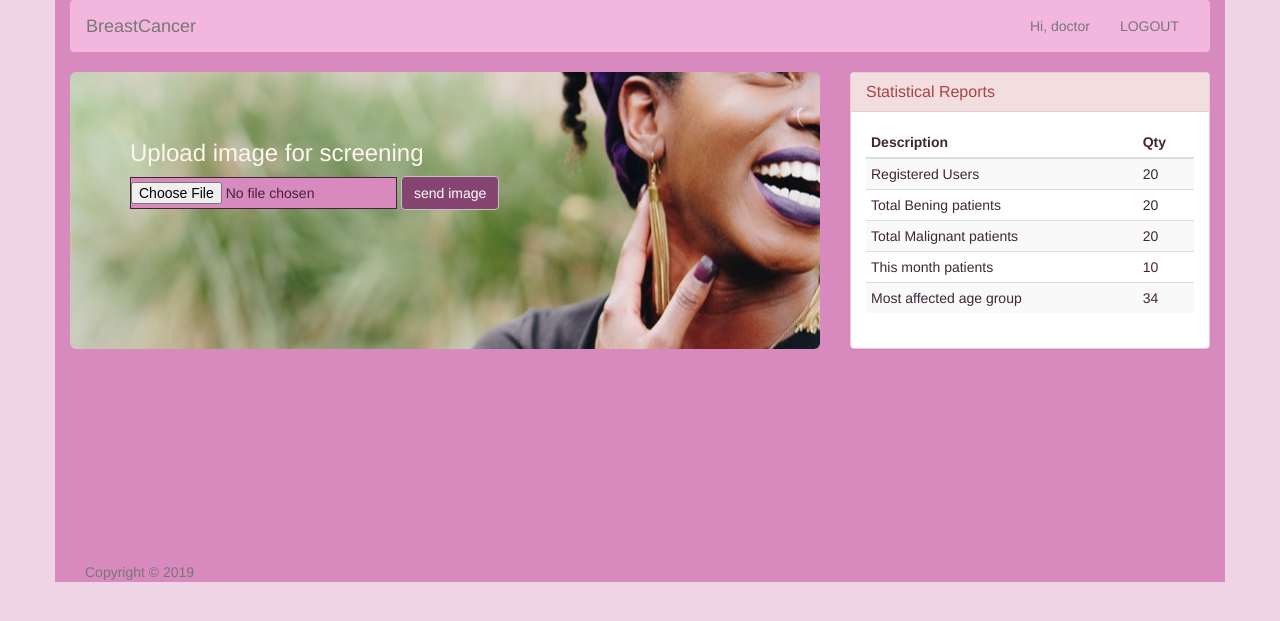
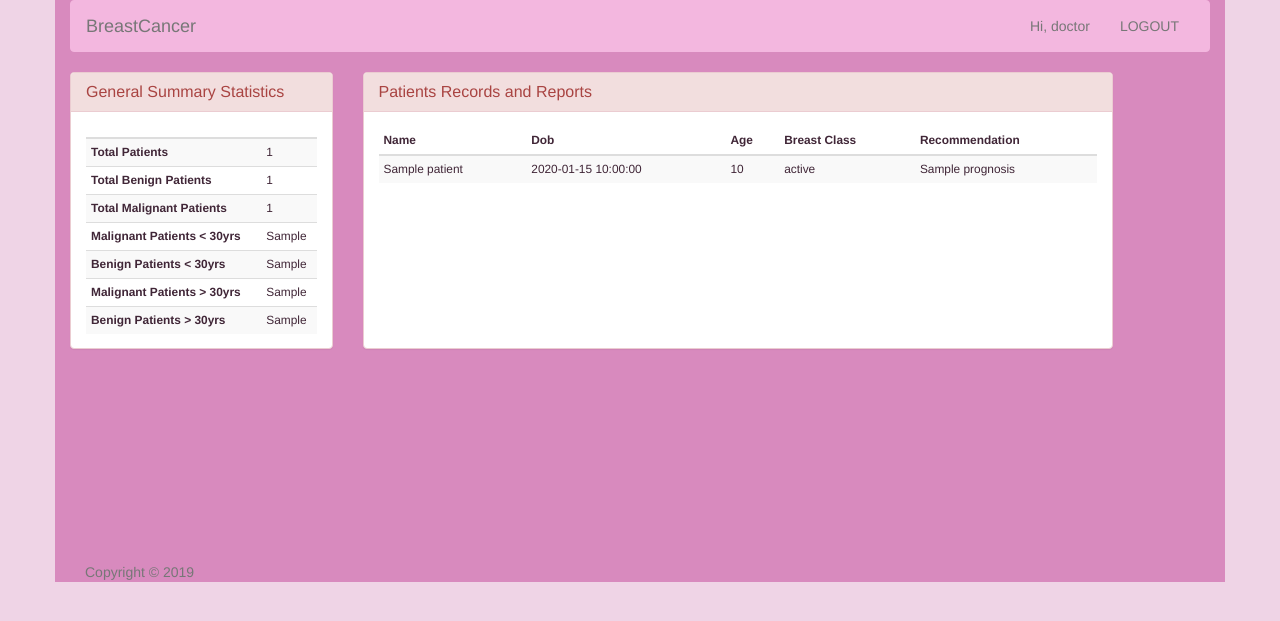
Before and after one commit to bevennyamande/breast-detection-system, a Flask app: template templates/dashboard.html in a window 1280 px wide. Shown: the top 621 px of the page. Run offline with Flask 2, Linux system fonts and the light colour scheme; a user stored in the database is signed in; the template is opened without the code that fills it: most values are stand-ins (such as "Sample title", 1, 10 or a date in 2020); some libraries are stand-ins or nearby versions.

Commit message:
working well

```diff
--- a/run.py
+++ b/run.py
@@ -12,6 +12,7 @@ from flask_bcrypt import Bcrypt
 from keras.preprocessing import image
 from keras.preprocessing.image import ImageDataGenerator
 from keras.models import load_model
+import numpy as np
 
 
 app = Flask(__name__)
@@ -46,6 +47,7 @@ class User(db.Model):
     email = db.Column('email',db.String(50),unique=True , index=True)
     role = db.Column('role',db.String(50), default='patient')
     status = db.Column('status',db.String(50), default='')
+    prognosis = db.Column('prognosis',db.String(50), default='')
     date_joined = db.Column('date_joined' , db.DateTime)
 
     def __init__(self , name ,password , email, age, dob):
@@ -117,9 +119,9 @@ def process_image_and_predict(image_path):
     result = classifier.predict(input_image)
     training_set.class_indices
     if result[0][0] == 1:
-        prediction = 'Malignant'
+        prediction = 'malignant'
     else:
-        prediction = 'Benign'
+        prediction = 'benign'
     return prediction
 
 ############################# ROUTES ###################################
@@ -141,7 +143,7 @@ def index():
 	if patient and bcrypt.check_password_hash(patient.password, pwd):
 		session['logged_in'] = True
 		login_user(patient)
-		return redirect(url_for('patient'))
+		return redirect(url_for('dashboard'))
 	flash("Wrong login credentials")
 	return render_template('index.html')
 
@@ -158,14 +160,23 @@ def create_account():
 	db.session.add(new_patient)
 	db.session.commit()
 	flash('Account created successfully')
-
 	return redirect(url_for('index'))
 
 
-@app.route('/patient')
+@app.route('/dashboard')
 @login_required
-def patient():
-	return render_template('dashboard.html')
+def dashboard():
+	patients = db.session.query(User).filter_by(role='patient').all()
+	info = {
+	        'total_patients': db.session.query(User).filter_by(role='patient').count(),
+	        'total_benign': db.session.query(User).filter_by(role='patient', status='benign').count(),
+	        'total_malignant': db.session.query(User).filter_by(role='patient', status='malignant').count(),
+	        'malignant_under_30': db.session.query(User).filter_by(role='patient').filter(User.age<30).count(),
+	        'benign_under_30': db.session.query(User).filter_by(role='patient').filter(User.age<30).count(),
+	        'malignant_over_30': db.session.query(User).filter_by(role='patient').filter(User.age>30).count(),
+	        'benign_over_30': db.session.query(User).filter_by(role='patient').filter(User.age>30).count(),
+	}
+	return render_template('dashboard.html', info=info, patients=patients)
 
 
 @app.route('/predict', methods=['POST'])
@@ -180,9 +191,19 @@ def predict():
 		patient.status = results
 		db.session.commit()
 		flash('Image sent successfully. The doctor will notify you of your results.')
-		return redirect(url_for('patient'))
+		return redirect(url_for('dashboard'))
 	flash('Invalid file! Please sent images only')
-	return redirect(url_for('patient'))
+	return redirect(url_for('dashboard'))
+
+
+@app.route('/prognosis/<uid>', methods=['POST'])
+def prognosis(uid):
+	prognosis = request.form['prognosis']
+	patient = db.session.query(User).filter_by(id=uid).first()
+	patient.prognosis = prognosis
+	db.session.commit()
+	flash('Recommendation posted successfully')
+	return redirect(url_for('dashboard'))
 
 
 @app.route('/logout')
--- a/templates/dashboard.html
+++ b/templates/dashboard.html
@@ -6,6 +6,7 @@
 </ul>
 {% endblock navform %}
 {% block content %}
+{% if current_user.role != 'doctor' %}
 <div class="row">
     <div class="col-lg-8">
         <div class="jumbotron jumbotron-fluid" style="height: 277px;background-image: url('../static/img/happy-girl.jpeg'); background-position: center;">
@@ -19,46 +20,6 @@
         </div>
     </div>
     <div class="col-lg-4">
-        {% if current_user.role == "doctor" %}
-        <div class="panel panel-danger">
-            <div class="panel-heading">
-                <h3 class="panel-title">Statistical Reports</h3>
-            </div>
-            <div class="panel-body">
-                <table class="table table-condensed table-responsive table-striped">
-                    <thead>
-                        <tr>
-                            <th>Description</th>
-                            <th>Qty</th>
-                        </tr>
-                    </thead>
-                    <tbody>
-                        <tr>
-                            <td>Registered Users</td>
-                            <td>20</td>
-                        </tr>
-                        <tr>
-                            <td>Total Bening patients</td>
-                            <td>20</td>
-                        </tr>
-                         <tr>
-                            <td>Total Malignant patients</td>
-                            <td>20</td>
-                        </tr>
-                        <tr>
-                            <td>This month patients</td>
-                            <td>10</td>
-                        </tr>
-                        <tr>
-                            <td>Most affected age group</td>
-                            <td>34</td>
-                        </tr>
-
-                    </tbody>
-                </table>
-            </div>
-        </div>
-        {% else %}
         <div class="panel panel-danger" style="height: 277px;">
             <div class="panel-heading">
                 <h3 class="panel-title">Medical Record: {{ current_user.name | capitalize }}</h3>
@@ -89,20 +50,111 @@
                             <td>{{ current_user.age }}</td>
                         </tr>
                         <tr>
-                            <td>Dignosis</td>
-                            <td>{% if current_user.status %} {{ current_user.status }} {% else %} Not yet {% endif %}</td>
-                        </tr>
-                         <tr>
                             <td>Prognosis</td>
-                            <td>TODO: advice on how to control condition etc</td>
+                            <td><b>{{ current_user.prognosis }}</b></td>
                         </tr>
                     </tbody>
                 </table>
             </div>
         </div>
-        {% endif %}
-
     </div>
 </div>
+{% else %}
+<div class="row">
+    <div class="col-lg-3">
+           <div class="panel panel-danger" style="height: 277px;">
+            <div class="panel-heading">
+                <h3 class="panel-title">General Summary Statistics </h3>
+            </div>
+            <div class="panel-body">
+                <table class="table table-condensed table-responsive table-striped small">
+                    <thead>
+                        <tr>
+                            <th></th>
+                            <th></th>
+                        </tr>
+                    </thead>
+                    <tbody>
 
+                        <tr>
+                            <td><b>Total Patients</b></td>
+                            <td>{{ info['total_patients'] }}</td>
+                        </tr>
+                        <tr>
+                            <td><b>Total Benign Patients</b></td>
+                            <td>{{ info['total_benign'] }}</td>
+                        </tr>
+                        <tr>
+                            <td><b>Total Malignant Patients</b></td>
+                            <td>{{ info['total_malignant'] }}</td>
+                        </tr>
+                        <tr>
+                            <td><b>Malignant Patients < 30yrs </b></td>
+                            <td>{{ info['malignant_under_30'] }}</td>
+                        </tr>
+                        <tr>
+                            <td><b>Benign Patients < 30yrs </b></td>
+                            <td>{{ info['benign_under_30'] }}</td>
+                        </tr>
+                        <tr>
+                            <td><b>Malignant Patients > 30yrs </b></td>
+                            <td>{{ info['malignant_over_30'] }}</td>
+                        </tr>
+                        <tr>
+                            <td><b>Benign Patients > 30yrs </b></td>
+                            <td>{{ info['benign_over_30'] }}</td>
+                        </tr>
+                    </tbody>
+                </table>
+            </div>
+        </div>
+    </div>
+    <div class="col-lg-8">
+        <!-- Main doctors content goes here  -->
+        <div class="panel panel-danger" style="min-height: 277px;">
+            <div class="panel-heading">
+                <h3 class="panel-title">Patients Records and Reports </h3>
+            </div>
+            <div class="panel-body">
+                <table class="table table-condensed table-responsive table-striped small">
+                    <thead>
+                        <tr>
+                            <th> Name </th>
+                            <th> Dob </th>
+                            <th> Age </th>
+                            <th> Breast Class </th>
+                            <th> Recommendation</th>
+                        </tr>
+                    </thead>
+                    <tbody>
+                        {% for patient in patients %}
+                        <tr>
+                            <td>{{ patient.name | capitalize }}</td>
+                            <td>{{ patient.dob }}</td>
+                            <td>{{ patient.age }}</td>
+                            <td>{{ patient.status }}</td>
+                            <td>
+                                {% if patient.status %}
+                                {% if patient.prognosis%}
+                                {{ patient.prognosis }}
+                                {% else %}
+                                <form action="{{ url_for('prognosis', uid=patient.id) }}" method="POST" class="form-inline" >
+                                <div class="form-group">
+                                    <input type="text" class="form-control small" name="prognosis" id="recommend-input" placeholder="send counselling" style="height: 27px;">
+                                </div>
+                                <button type="submit" class="btn btn-danger btn-sm">counsel</button>
+                            </form>
+                            {% endif %}
+                            {% endif %}
+                        </td>
+                        </tr>
+                        {% endfor %}
+                    </tbody>
+                </table>
+            </div>
+        </div>
+    </div> <!-- End doctors content  -->
+    <div class="col-lg-1"></div>
+</div>
+{% endif %}
 {% endblock content %}
```
Also changed, not shown: README.md, database.db, 2 other files. Lines whose indentation alone changed are shown as unchanged.
